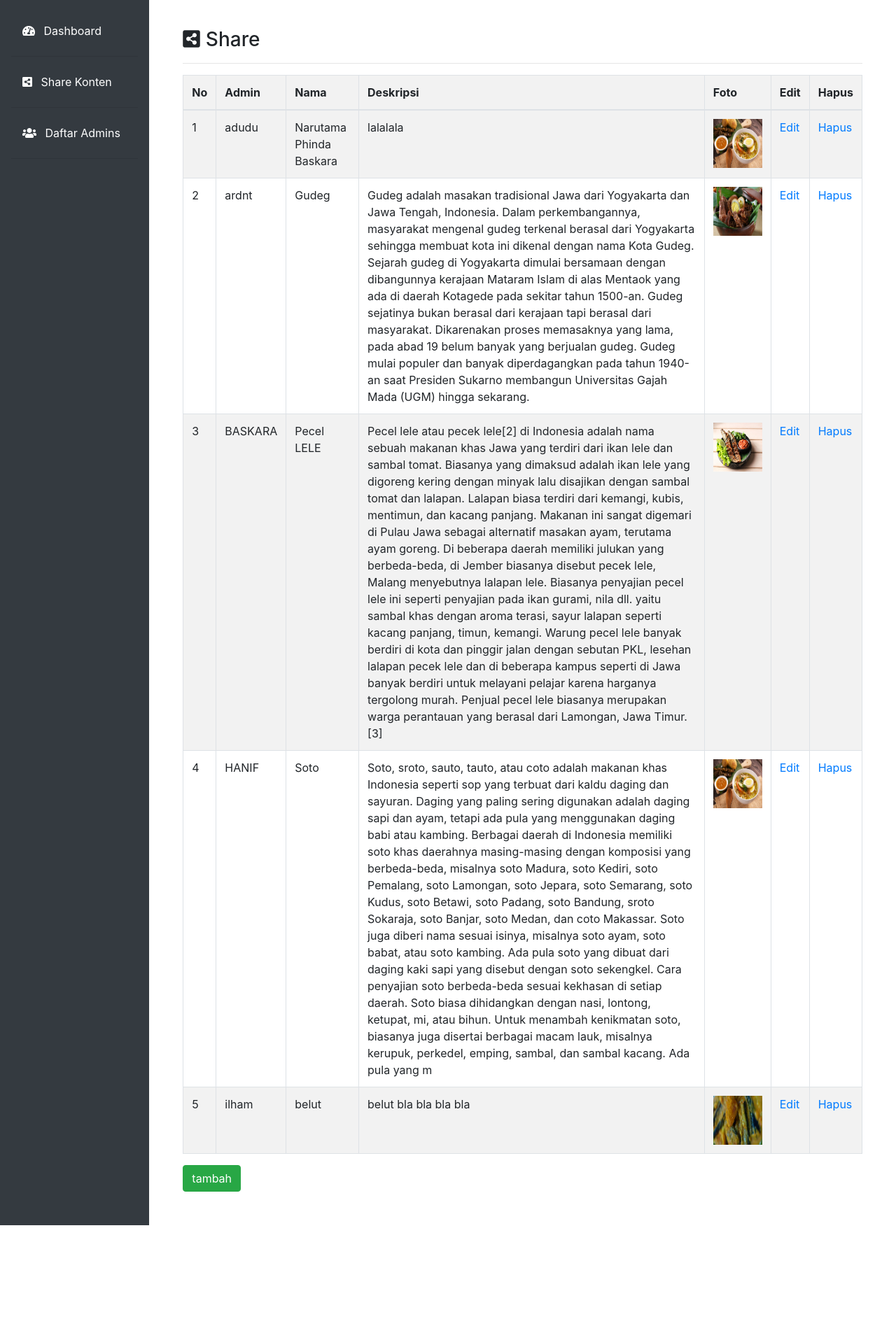
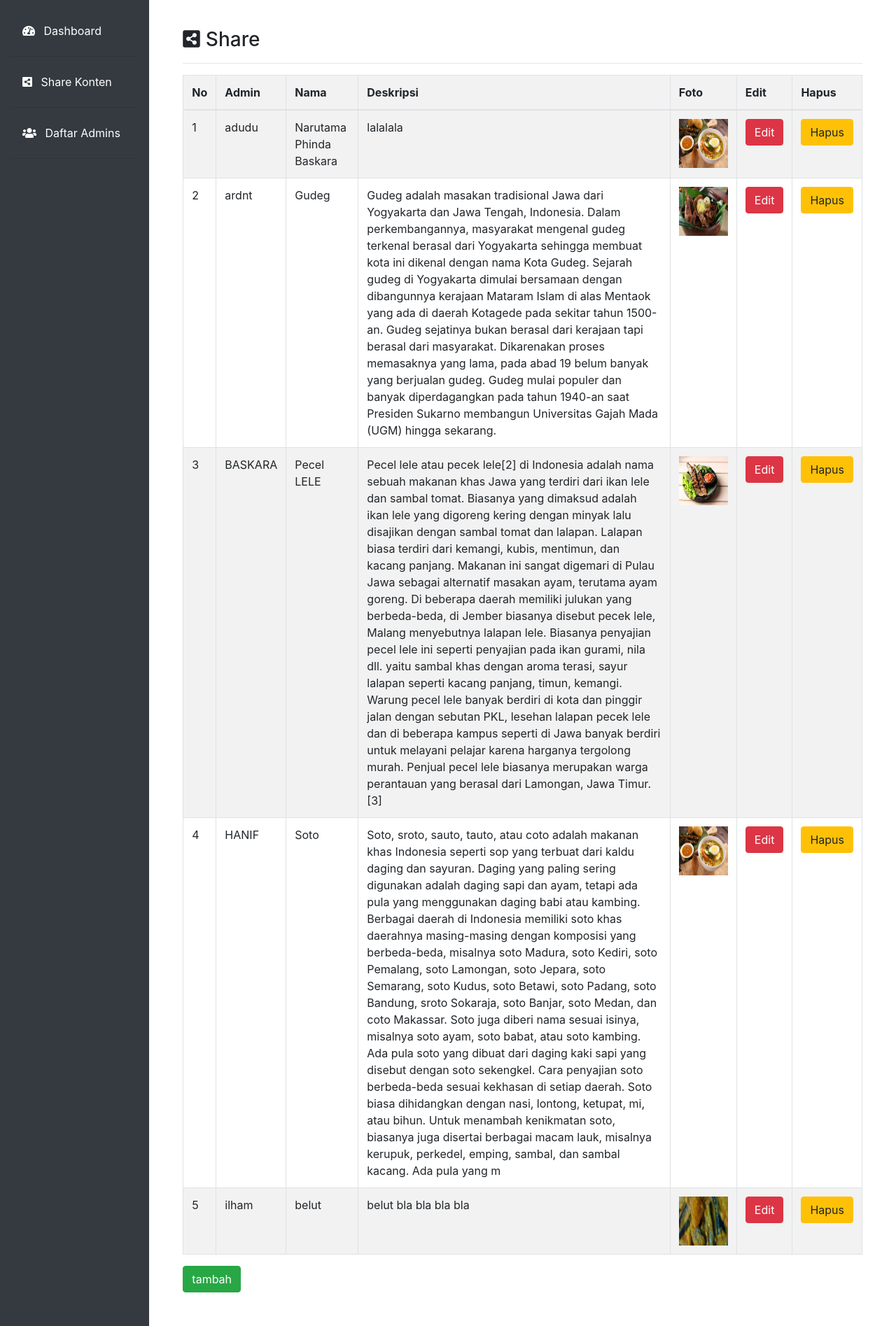
Before and after one commit to baskaraid/Team-Witch-Lomba-PSDKU, a PHP site: page /admin/share/share.php in a window 1280 px wide. Shown: the part 56-1951 px from the top of the page at 70% size. Before the commit the page ends 1807 px from the top, so only its background shows below. Run offline with PHP 8.4, Linux system fonts and the light colour scheme; data comes from the database, SQL or seed files in the repository.

Commit message:
Update share.php

```diff
--- a/admin/share/share.php
+++ b/admin/share/share.php
@@ -72,10 +72,10 @@
                         </center>
                     </td>
                     <td>
-                        <a href="Edit.php?id=<?php echo $row['admin'];?>">Edit</a>
+                        <a href="Edit.php?id=<?php echo $row['admin'];?>"class="btn btn-danger">Edit</a>
                     </td>
                     <td>
-                        <a href="Hapus.php?id=<?php echo $row['admin'];?>">Hapus</a>
+                        <a href="Hapus.php?id=<?php echo $row['admin'];?>"class="btn btn-warning">Hapus</a>
                     </td>
                 </tr>
                 <?php } ?>
```
